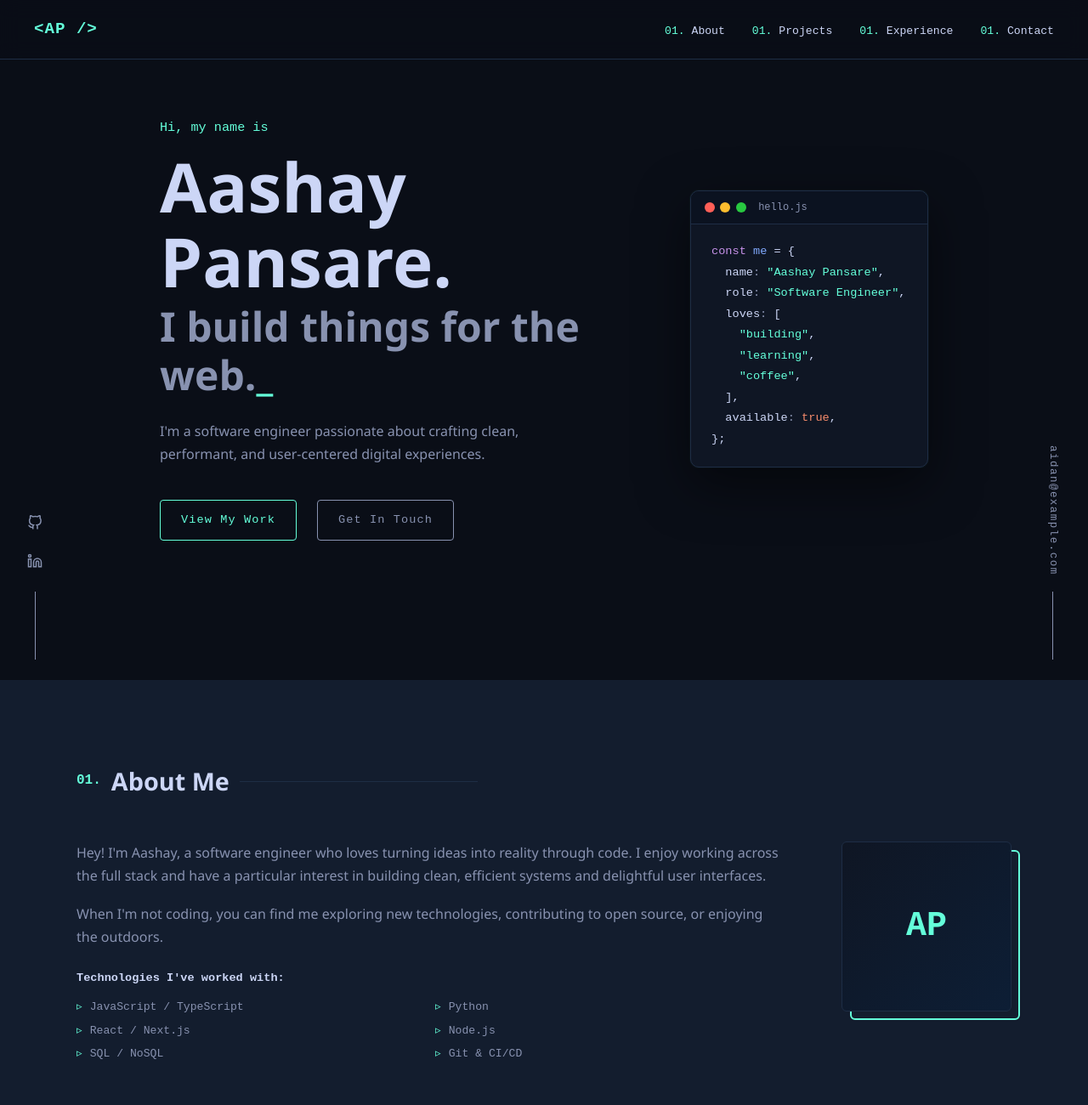
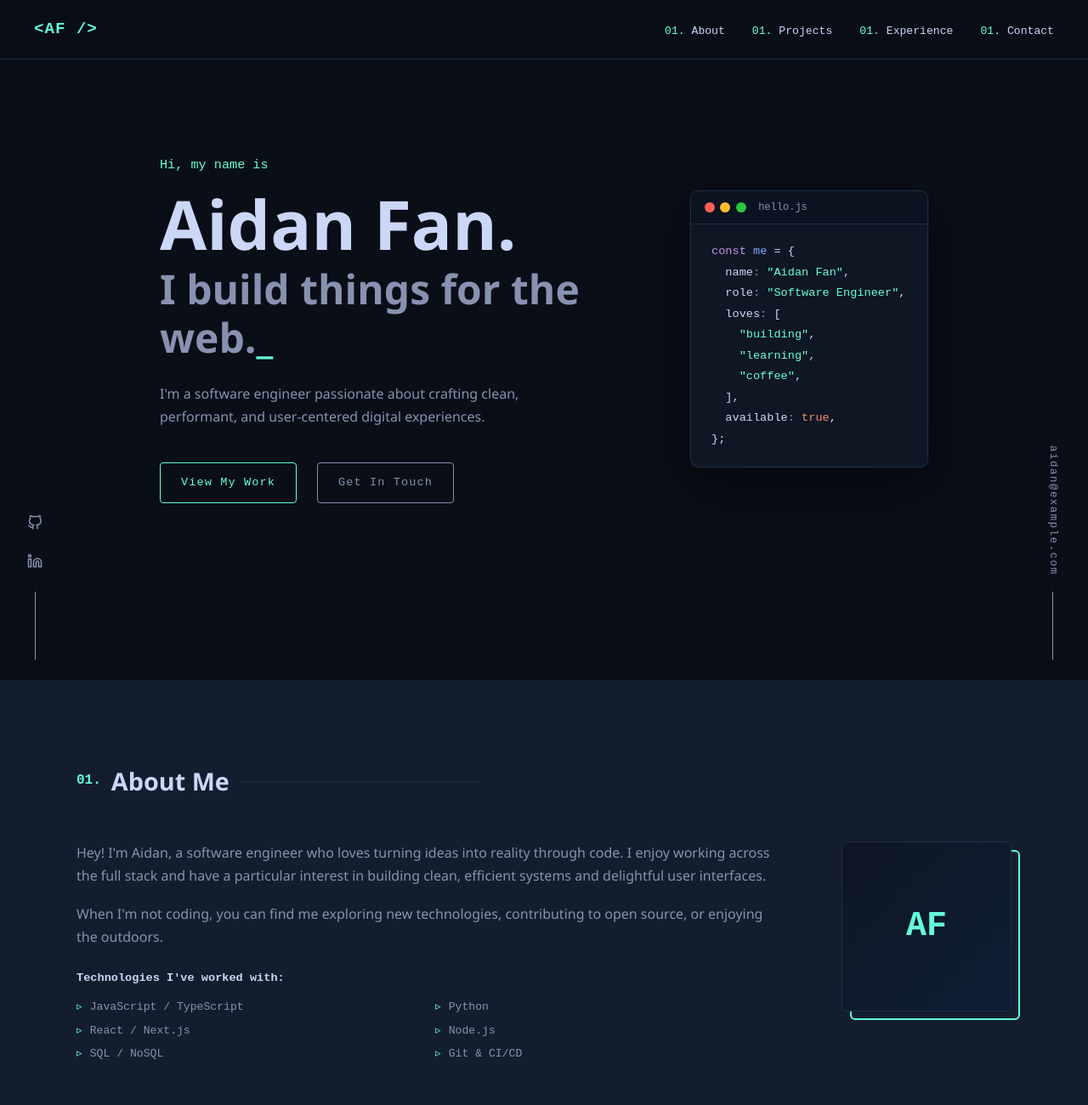
Before and after one commit to aidanfan7/aidanfan, a plain HTML site: page index.html in a window 1280 px wide. Shown: the top 1300 px of the page at 85% size. Drawn offline with Linux system fonts and the light colour scheme.

Commit message:
back to aidan

```diff
--- a/index.html
+++ b/index.html
@@ -3,14 +3,14 @@
 <head>
   <meta charset="UTF-8" />
   <meta name="viewport" content="width=device-width, initial-scale=1.0" />
-  <title>Aashay Pansare</title>
+  <title>Aidan Fan</title>
   <link rel="stylesheet" href="style.css" />
 </head>
 <body>
 
   <!-- NAV -->
   <nav id="navbar">
-    <div class="nav-logo">&lt;AP /&gt;</div>
+    <div class="nav-logo">&lt;AF /&gt;</div>
     <ul class="nav-links">
       <li><a href="#about">About</a></li>
       <li><a href="#projects">Projects</a></li>
@@ -26,7 +26,7 @@
   <section id="hero">
     <div class="hero-content">
       <p class="hero-greeting">Hi, my name is</p>
-      <h1 class="hero-name">Aashay Pansare.</h1>
+      <h1 class="hero-name">Aidan Fan.</h1>
       <h2 class="hero-subtitle">I build things for the web.<span class="cursor">_</span></h2>
       <p class="hero-desc">
         I'm a software engineer passionate about crafting clean, performant, and
@@ -46,7 +46,7 @@
           <span class="code-filename">hello.js</span>
         </div>
         <pre><code><span class="kw">const</span> <span class="fn">me</span> = {
-  name<span class="op">:</span> <span class="str">"Aashay Pansare"</span>,
+  name<span class="op">:</span> <span class="str">"Aidan Fan"</span>,
   role<span class="op">:</span> <span class="str">"Software Engineer"</span>,
   loves<span class="op">:</span> [
     <span class="str">"building"</span>,
@@ -67,7 +67,7 @@
       <div class="about-grid">
         <div class="about-text">
           <p>
-            Hey! I'm Aashay, a software engineer who loves turning ideas into
+            Hey! I'm Aidan, a software engineer who loves turning ideas into
             reality through code. I enjoy working across the full stack and
             have a particular interest in building clean, efficient systems
             and delightful user interfaces.
@@ -91,7 +91,7 @@
         <div class="about-photo">
           <div class="photo-wrapper">
             <div class="photo-placeholder">
-              <span>AP</span>
+              <span>AF</span>
             </div>
           </div>
         </div>
@@ -291,7 +291,7 @@
 
   <!-- FOOTER -->
   <footer>
-    <p>Designed & Built by <span class="accent">Aashay Pansare</span></p>
+    <p>Designed & Built by <span class="accent">Aidan Fan</span></p>
   </footer>
 
   <!-- SIDE ELEMENTS -->
```
